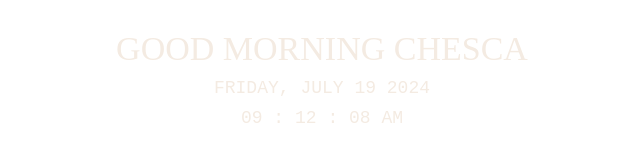
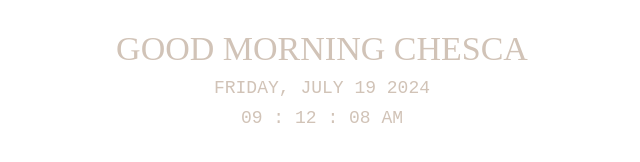
Before and after one commit to cchesca/widget_notion, a plain HTML site: page index.html in a window 1280 px wide. Shown: the whole page, without its empty margins (318-958 px from the left). Drawn offline with Linux system fonts and the light colour scheme.

Commit message:
Update index.html

```diff
--- a/index.html
+++ b/index.html
@@ -17,7 +17,7 @@
 
         .widget {
             padding: 5px 5px ;
-            color: #F4EBE2;
+            color: #D1C3B7;
             display: flex;
             justify-content:center;
             align-items:center;
```
